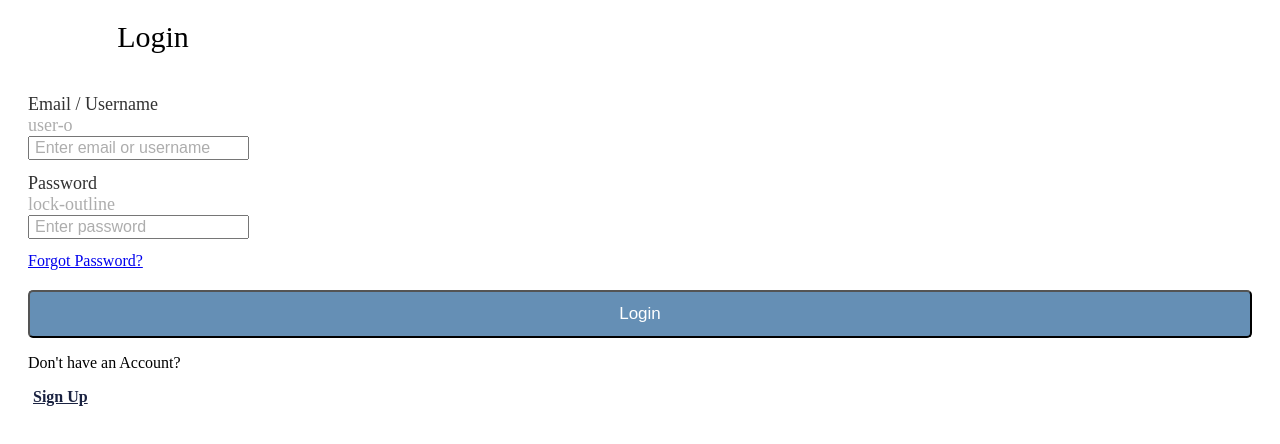
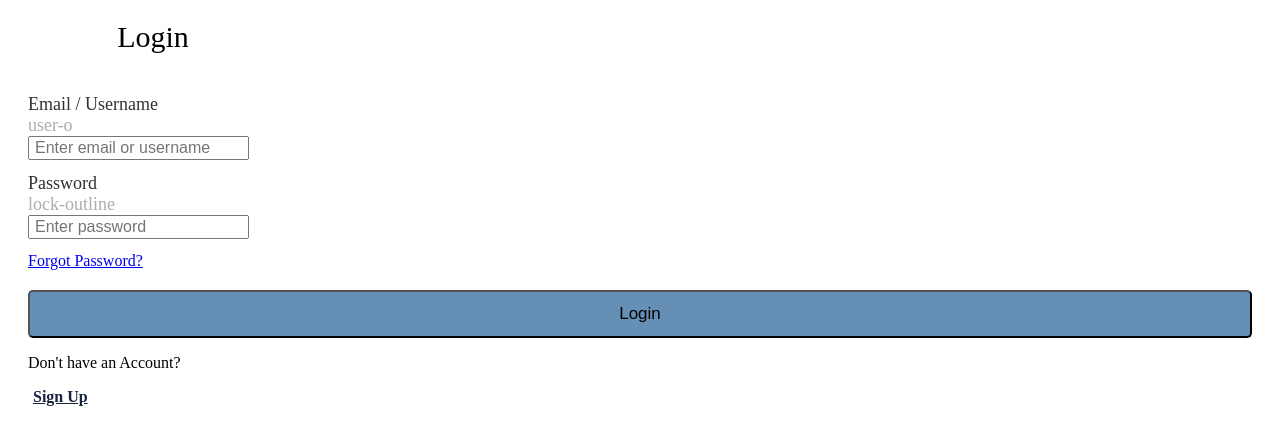
Before and after one commit to edmundogarol/tradedaytrackr, a React (Create React App) app in the folder frontend/: page / in a window 1280 px wide. Shown: the top 444 px of the page. Built offline with nearby package versions, Linux system fonts and the light colour scheme; the HTML template or start-up script is replaced by a standard one.

Commit message:
Fix transient props lint

```diff
--- a/frontend/eslint.config.js
+++ b/frontend/eslint.config.js
@@ -78,7 +78,7 @@ export default [
     },
   },
   {
-    files: ["**/*StyledComponents.ts"],
+    files: ["**/*StyledComponents.{ts,tsx}"],
     rules: {
       "@typescript-eslint/naming-convention": [
         "error",
--- a/frontend/src/components/Button/ButtonStyledComponents.tsx
+++ b/frontend/src/components/Button/ButtonStyledComponents.tsx
@@ -8,21 +8,21 @@ import styled from "styled-components";
 import { ButtonType } from "./ButtonInterfaces";
 
 export const PressableWrapper = styled.button<{
-  loading?: boolean;
-  transparent?: boolean;
-  disabledBlock?: boolean;
+  $loading?: boolean;
+  $transparent?: boolean;
+  $disabledBlock?: boolean;
 }>`
   flex-direction: row;
   align-items: center;
   justify-content: center;
-  background-color: ${({ loading, transparent, disabledBlock }) => {
-    if (loading) {
+  background-color: ${({ $loading, $transparent, $disabledBlock }) => {
+    if ($loading) {
       return "#c1d5e7";
     }
-    if (disabledBlock) {
+    if ($disabledBlock) {
       return color("SystemLabel1");
     }
-    if (transparent) {
+    if ($transparent) {
       return "transparent";
     }
     return color("SystemBlue3");
@@ -34,10 +34,10 @@ export const PressableWrapper = styled.button<{
   align-items: center;
 `;
 
-export const ButtonText = styled.span<{ buttonType?: ButtonType }>`
+export const ButtonText = styled.span<{ $buttonType?: ButtonType }>`
   font-size: 17px;
-  color: ${({ buttonType }) => {
-    switch (buttonType) {
+  color: ${({ $buttonType }) => {
+    switch ($buttonType) {
       case ButtonType.Block:
         return "white";
       case ButtonType.Outline:
@@ -48,18 +48,18 @@ export const ButtonText = styled.span<{ buttonType?: ButtonType }>`
 `;
 
 export const OutlinedPressableWrapper = styled.button<{
-  loading?: boolean;
-  transparent?: boolean;
-  disabledBlock?: boolean;
+  $loading?: boolean;
+  $transparent?: boolean;
+  $disabledBlock?: boolean;
 }>`
   flex-direction: row;
   align-items: center;
   justify-content: center;
-  background-color: ${({ loading, disabledBlock }) => {
-    if (loading) {
+  background-color: ${({ $loading, $disabledBlock }) => {
+    if ($loading) {
       return "#c1d5e7";
     }
-    if (disabledBlock) {
+    if ($disabledBlock) {
       return color("SystemLabel1");
     }
     return "transparent";
@@ -74,18 +74,18 @@ export const OutlinedPressableWrapper = styled.button<{
 `;
 
 export const HuggingOutlinedPressableWrapper = styled.button<{
-  loading?: boolean;
-  transparent?: boolean;
-  disabledBlock?: boolean;
+  $loading?: boolean;
+  $transparent?: boolean;
+  $disabledBlock?: boolean;
 }>`
   flex-direction: row;
   align-items: center;
   justify-content: center;
-  background-color: ${({ loading, disabledBlock }) => {
-    if (loading) {
+  background-color: ${({ $loading, $disabledBlock }) => {
+    if ($loading) {
       return "#c1d5e7";
     }
-    if (disabledBlock) {
+    if ($disabledBlock) {
       return color("SystemLabel1");
     }
     return "transparent";
--- a/frontend/src/components/Input/InputStyledComponents.tsx
+++ b/frontend/src/components/Input/InputStyledComponents.tsx
@@ -16,9 +16,7 @@ export const InputWrapper = styled.div`
 `;
 
 export const InputContainer = styled.div<{
-  error?: boolean;
-
-  googleAutoComplete?: boolean;
+  $error?: boolean;
 }>`
   align-items: center;
   height: ${INPUT_SIZE}px;
@@ -28,8 +26,8 @@ export const InputContainer = styled.div<{
   flex-direction: row;
   border-radius: ${CONTAINER_BORDER_RADIUS}px;
   margin-bottom: ${CONTAINER_MARGIN_DEFAULT}px;
-  ${({ error }): any => {
-    if (error) {
+  ${({ $error }): any => {
+    if ($error) {
       return css`
         border-color: ${color("SystemError2")};
         border-width: 1px;
@@ -39,34 +37,34 @@ export const InputContainer = styled.div<{
 `;
 
 export const InputStyled = styled.input<{
-  disabled?: boolean;
-  placeholderTextColor?: string;
+  $disabled?: boolean;
+  $placeholderTextColor?: string;
 }>`
   flex: 1;
   font-size: ${TEXT_SIZE}px;
   padding-left: ${CONTAINER_PADDING_SMALL}px;
   padding-right: ${CONTAINER_PADDING_SMALL}px;
-  ${({ placeholderTextColor }): any => {
-    if (placeholderTextColor)
+  ${({ $placeholderTextColor }): any => {
+    if ($placeholderTextColor)
       return css`
         &::placeholder {
-          color: ${placeholderTextColor};
+          color: ${$placeholderTextColor};
         }
       `;
   }}
-  ${({ disabled }): any => {
-    if (disabled)
+  ${({ $disabled }): any => {
+    if ($disabled)
       return css`
         color: ${color("SystemLabel1")};
       `;
   }}
 `;
 
-export const Label = styled.label<{ error?: boolean; disabled?: boolean }>`
-  color: ${({ error, disabled }) =>
-    error
+export const Label = styled.label<{ $error?: boolean; $disabled?: boolean }>`
+  color: ${({ $error, $disabled }) =>
+    $error
       ? color("SystemError2")
-      : disabled
+      : $disabled
       ? color("SystemLabel1")
       : color("SystemLabel2")};
   font-size: ${LABEL_SIZE_LARGE}px;
```
